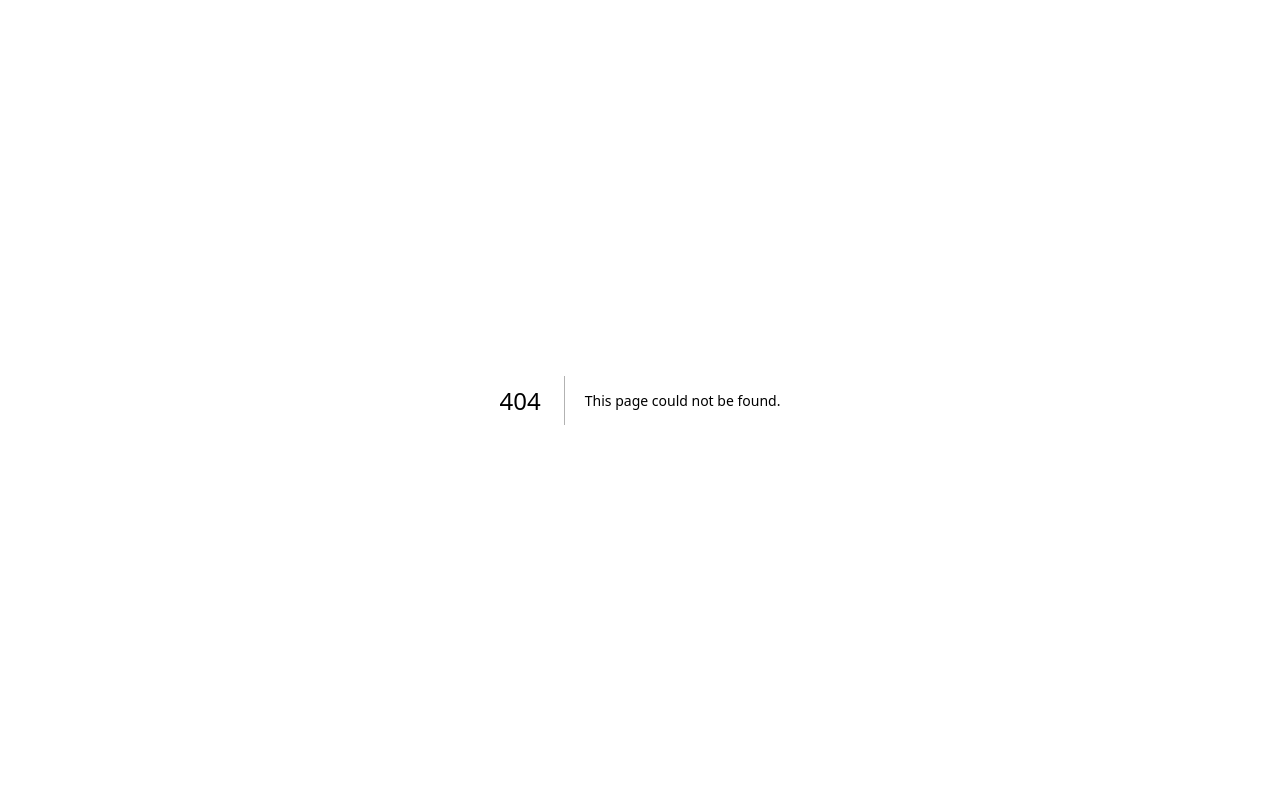
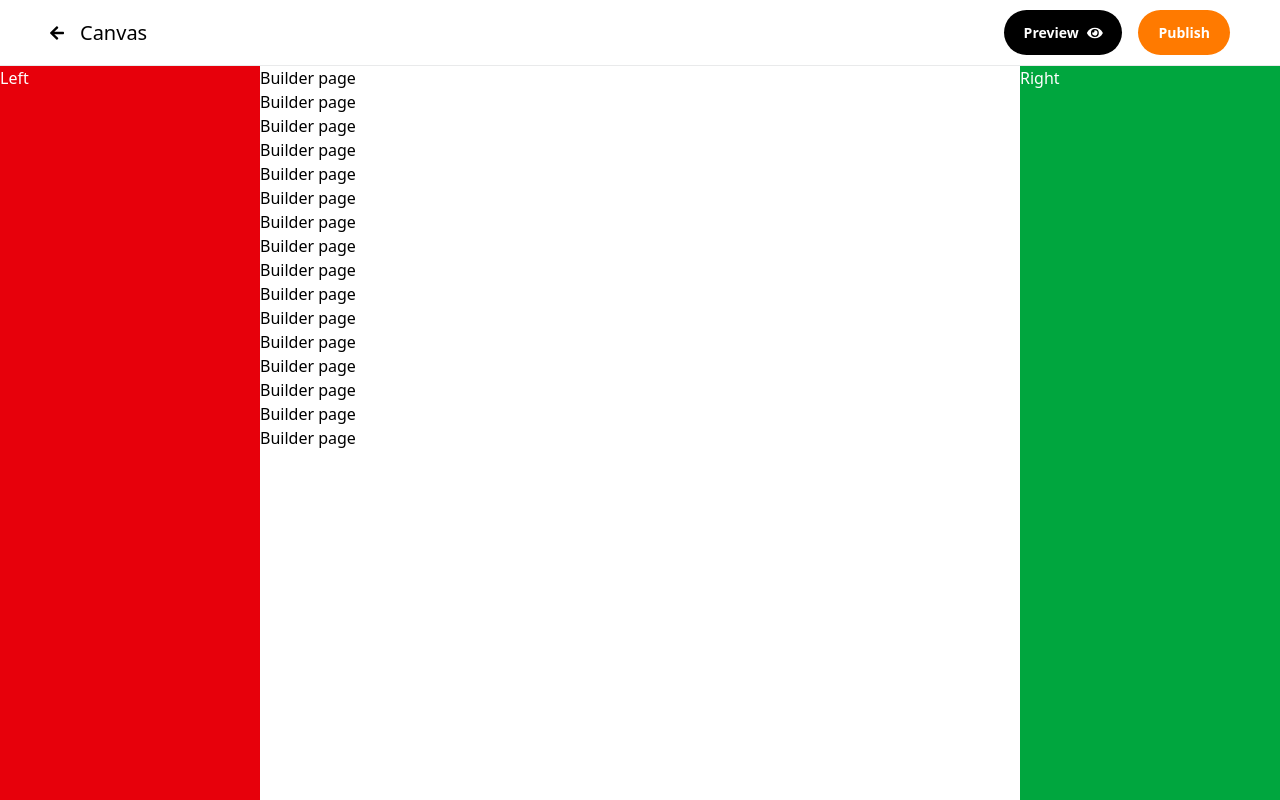
Before and after one commit to youssefrag/Pixelo, a Next.js app in the folder frontend/: page /builder in a window 1280 px wide. Before the commit this address had no page. Built offline with nearby package versions, Linux system fonts and the light colour scheme.

Commit message:
side bar architectures

```diff
--- /dev/null
+++ b/frontend/app/builder/layout.tsx
@@ -0,0 +1,20 @@
+import BuilderHeader from "@/components/BuilderHeader/BuilderHeader";
+import LeftBar from "@/components/BuilderSideBars/LeftBar";
+import RightBar from "@/components/BuilderSideBars/RightBar";
+
+export default function BuilderLayout({
+  children,
+}: {
+  children: React.ReactNode;
+}) {
+  return (
+    <div className="min-h-screen flex flex-col">
+      <BuilderHeader />
+      <div className="flex flex-1">
+        <LeftBar />
+        <main className="flex-1 overflow-auto">{children}</main>
+        <RightBar />
+      </div>
+    </div>
+  );
+}
--- /dev/null
+++ b/frontend/app/builder/page.tsx
@@ -0,0 +1,22 @@
+export default function Builder() {
+  return (
+    <>
+      <h1>Builder page</h1>
+      <h1>Builder page</h1>
+      <h1>Builder page</h1>
+      <h1>Builder page</h1>
+      <h1>Builder page</h1>
+      <h1>Builder page</h1>
+      <h1>Builder page</h1>
+      <h1>Builder page</h1>
+      <h1>Builder page</h1>
+      <h1>Builder page</h1>
+      <h1>Builder page</h1>
+      <h1>Builder page</h1>
+      <h1>Builder page</h1>
+      <h1>Builder page</h1>
+      <h1>Builder page</h1>
+      <h1>Builder page</h1>
+    </>
+  );
+}
--- /dev/null
+++ b/frontend/components/BuilderHeader/BuilderHeader.tsx
@@ -0,0 +1,22 @@
+import { FontAwesomeIcon } from "@fortawesome/react-fontawesome";
+import { faArrowLeft, faEye } from "@fortawesome/free-solid-svg-icons";
+
+export default function BuilderHeader() {
+  return (
+    <div className="h-[66px] w-full flex justify-between items-center px-[50px] border-b border-[#E9EAEB]">
+      <div className="flex items-center gap-4">
+        <FontAwesomeIcon icon={faArrowLeft} size="1x" />
+        <div className="text-[20px] font-[500]">Canvas</div>
+      </div>
+      <div className="flex items-center gap-4">
+        <button className="px-[20px] py-[12px] rounded-full bg-black text-white font-[600] text-[14px] cursor-pointer flex gap-2 items-center">
+          Preview
+          <FontAwesomeIcon icon={faEye} />
+        </button>
+        <button className="bg-[#FF7A00] px-[20px] py-[12px] rounded-full text-white font-[600] text-[14px] cursor-pointer">
+          Publish
+        </button>
+      </div>
+    </div>
+  );
+}
--- /dev/null
+++ b/frontend/components/BuilderSideBars/LeftBar.tsx
@@ -0,0 +1,7 @@
+export default function LeftBar() {
+  return (
+    <div className="w-[260px] bg-red-600">
+      <h4 className="text-white">Left</h4>
+    </div>
+  );
+}
--- /dev/null
+++ b/frontend/components/BuilderSideBars/RightBar.tsx
@@ -0,0 +1,7 @@
+export default function RightBar() {
+  return (
+    <div className="w-[260px] bg-green-600">
+      <h4 className="text-white">Right</h4>
+    </div>
+  );
+}
--- a/frontend/components/HeroSection/HeroSection.tsx
+++ b/frontend/components/HeroSection/HeroSection.tsx
@@ -1,3 +1,4 @@
+import Link from "next/link";
 import Image from "next/image";
 
 import HeroImage from "@/public/assets/hero.png";
@@ -16,9 +17,12 @@ export default function HeroSection() {
         Pixelo lets you drag, drop, and launch professional websites in minutes.
         No coding, just creativity
       </div>
-      <button className="relative z-10 bg-[#FF7A00] px-[16px] py-[12px] rounded-full text-white font-[600] text-lg">
+      <Link
+        href="/builder"
+        className="relative z-10 bg-[#FF7A00] px-[16px] py-[12px] rounded-full text-white font-[600] text-lg cursor-pointer"
+      >
         Start Building
-      </button>
+      </Link>
       <Image className="relative z-10" src={HeroImage} alt="hero" />
     </section>
   );
```
